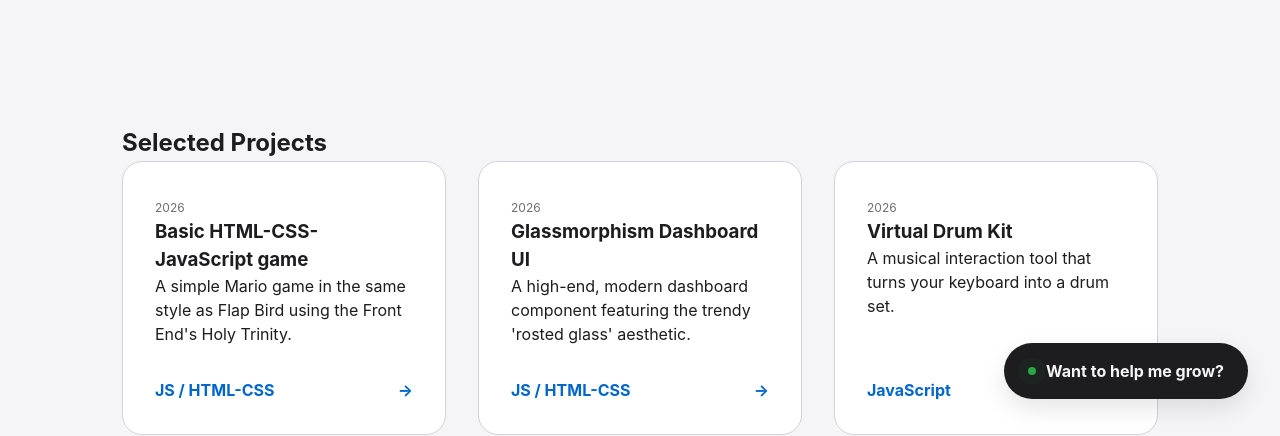
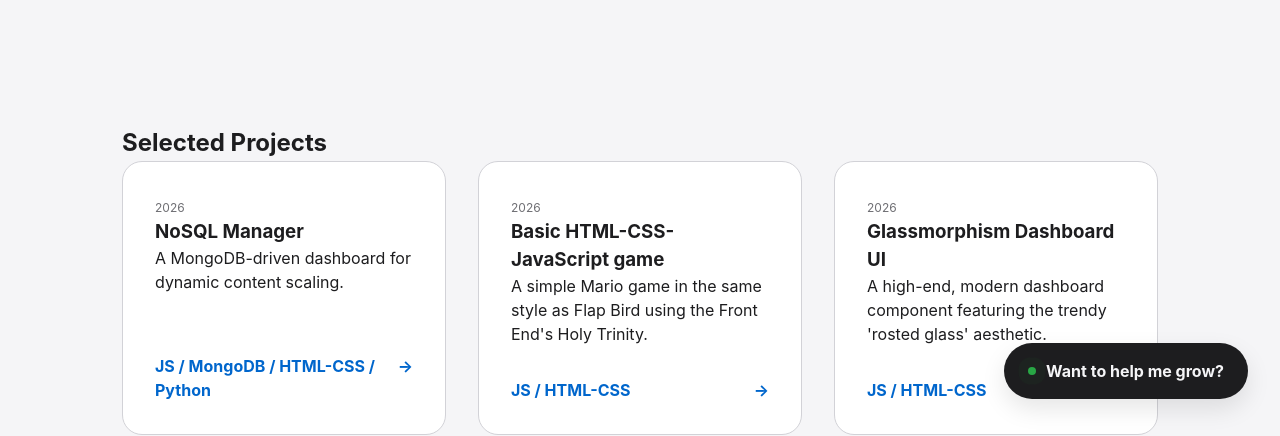
Before and after one commit to Mister-EF/Mister-EF.github.io, a plain HTML site: page index.html in a window 1280 px wide. Shown: the part 369-805 px from the top of the page. Drawn offline with Linux system fonts and the light colour scheme.

Commit message:
MongoDB project

```diff
--- a/index.html
+++ b/index.html
@@ -65,24 +65,24 @@
                 </div> -->
 
                 <!-- Project Card 2 -->
-                <!-- <div class="project-card"
+                <div class="project-card"
                      role="button"
                      tabindex="0"
                      aria-haspopup="dialog"
-                     data-stack="JavaScript MongoDB"
-                     data-full-img="https://via.placeholder.com/600x350"
+                     data-stack="JavaScript MongoDB HTML-CSS Python"
+                     data-full-img="assets/MongoDB-Dashboard.png"
                      data-full-desc="p2-full-desc"
-                     data-repo="https://github.com/Mister-EF">
+                     data-repo="https://github.com/Mister-EF/Dashboard-MongoDB.git">
                     <div class="card-top">
-                        <span class="year">2024</span>
+                        <span class="year">2026</span>
                         <h3 data-i18n="p2-title">NoSQL Manager</h3>
                         <p data-i18n="p2-desc">A MongoDB-driven dashboard for dynamic content scaling.</p>
                     </div>
                     <div class="card-footer">
-                        <span>JS / MongoDB</span>
+                        <span>JS / MongoDB / HTML-CSS / Python</span>
                         <span class="arrow" aria-hidden="true">→</span>
                     </div>
-                </div> -->
+                </div>
 
                 <!-- Project Card 3 -->
                 <div class="project-card"
--- a/script.js
+++ b/script.js
@@ -8,7 +8,7 @@ const translations = {
         'p1-full-desc': 'Deep dive into database normalization and architecture. Showcase of scalable SQL structures.',
         'p2-title': 'NoSQL Manager',
         'p2-desc': 'A MongoDB-driven dashboard for dynamic content scaling.',
-        'p2-full-desc': 'Comprehensive dashboard built with JS and MongoDB to manage non-relational data.',
+        'p2-full-desc': 'Comprehensive dashboard built with JS, HTML-CSS for the front-end and MongoDB + Python in the back-end to manage non-relational data.',
         'p3-title' : 'Basic HTML-CSS-JavaScript game',
         'p3-desc' : 'A simple Mario game in the same style as Flap Bird using the Front End\'s Holy Trinity.',
         'p3-full-desc' : 'A Mario-themed side-scroller utilizing Flappy Bird mechanics, built with the frontend \'Holy Trinity\' (HTML, CSS, and JavaScript).',
@@ -54,7 +54,7 @@ const translations = {
         'p1-full-desc': 'Uma imersão em normalização e arquitetura de banco de dados SQL.',
         'p2-title': 'Gestor NoSQL',
         'p2-desc': 'Um dashboard MongoDB para escalonamento de conteúdo dinâmico.',
-        'p2-full-desc': 'Dashboard construído com JavaScript e MongoDB para dados não relacionais.',
+        'p2-full-desc': 'Dashboard construído com JavaScript, HTML-CSS no front-end e MongoDB + Python (back-end) para dados não relacionais.',
         'p3-title' : 'Jogo básico com HTML-CSS-JavaScript',
         'p3-desc' : 'Um jogo básico do Mario no mesmo estilo de Flap Bird feito com a Santíssima Trindade do Front End.',
         'p3-full-desc' : 'Side-scroller temático do Mario com mecânicas de Flappy Bird, desenvolvido com a \'Santíssima Trindade\' do Front-end: HTML, CSS e JavaScript.',
```
Also changed, not shown: assets/MongoDB-Dashboard.png (added).
